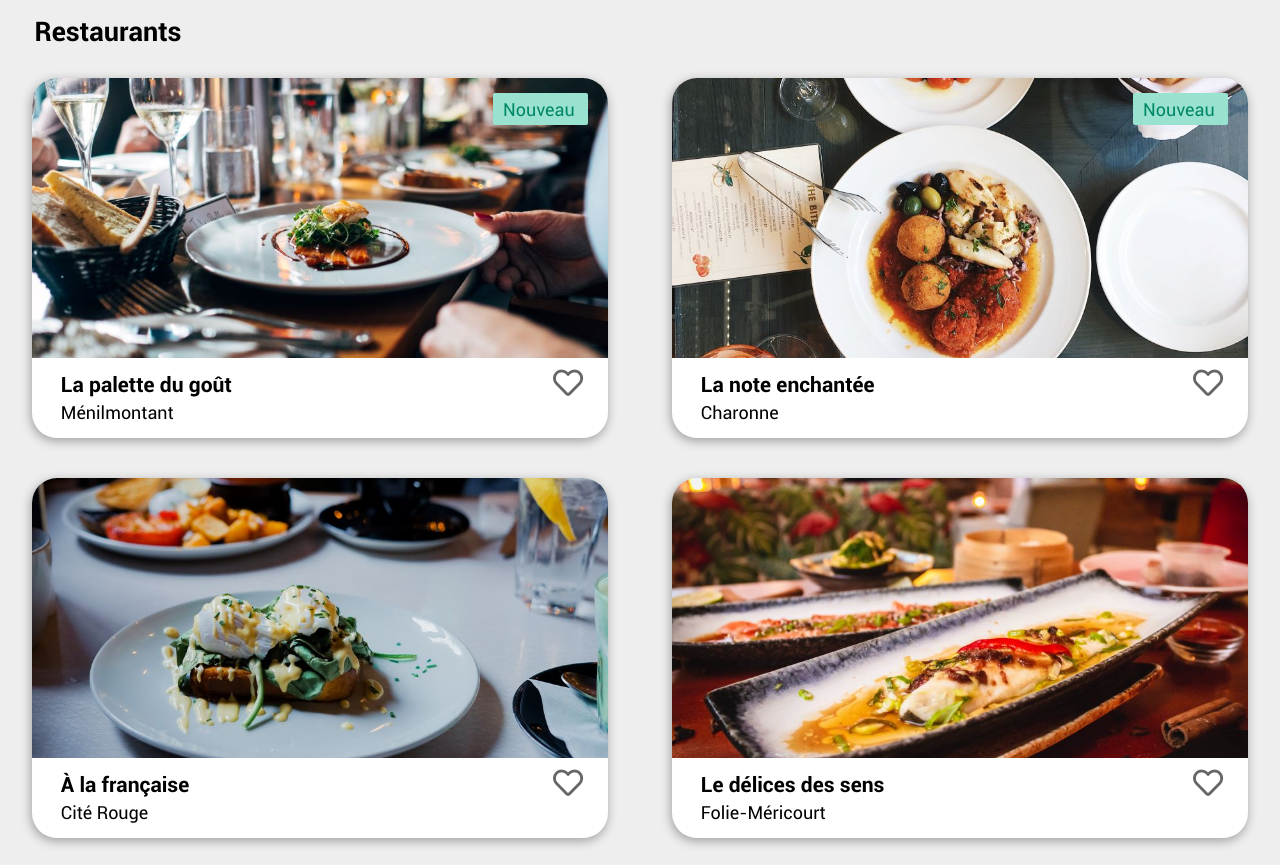
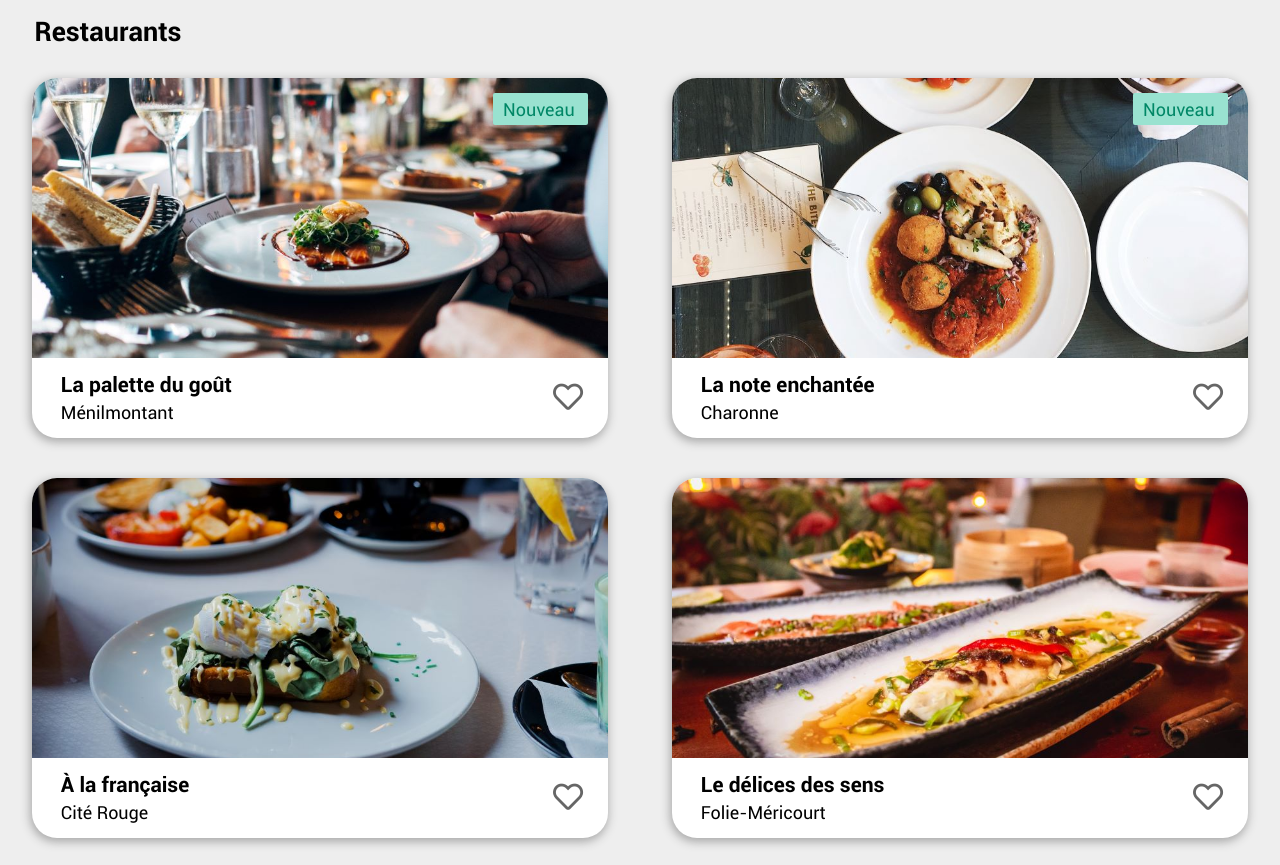
Before and after one commit to gmamillon/gmamillon.github.io, a website: page index.html in a window 1280 px wide. Shown: the part 638-1503 px from the top of the page. Drawn offline with nearby package versions, Linux system fonts and the light colour scheme; files that its build step writes are made by us from their sources.

Commit message:
Update restaurants.scss

```diff
--- a/assets/css/restaurants.scss
+++ b/assets/css/restaurants.scss
@@ -64,7 +64,7 @@
         position: absolute;
         z-index: 1;
         right: 20px;
-        bottom: 30px;
+        bottom: 16px;
         &--faved {
             width: 40px;
             height: 11px;
@@ -76,7 +76,7 @@
             position: absolute;
             z-index: 2;
             right: 20px;
-            bottom: 30px;
+            bottom: 16px;
             background: linear-gradient($primaire, $secondaire);
             -webkit-background-clip: text;
             -moz-background-clip: text;
```
